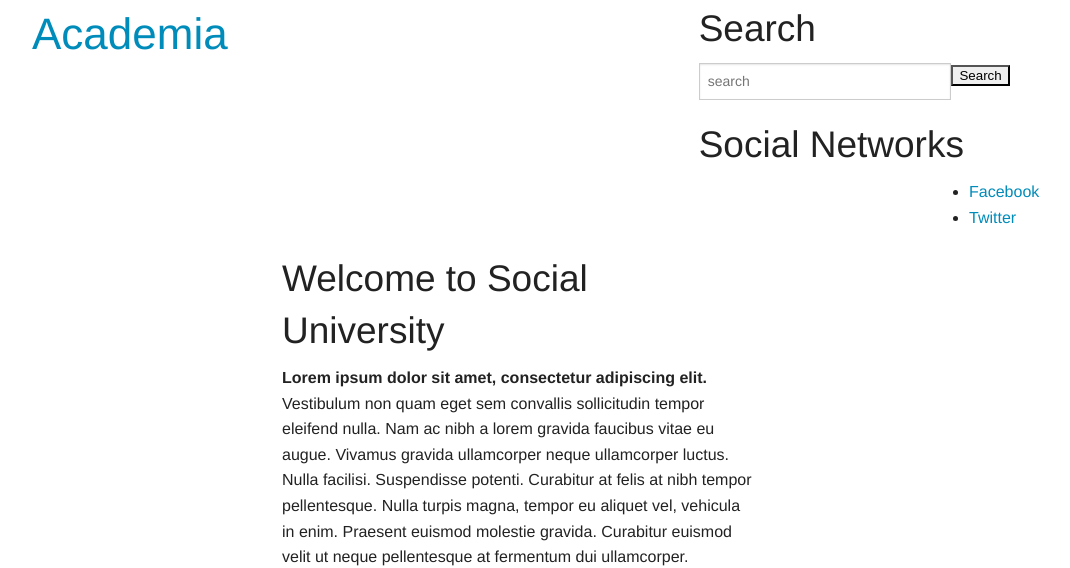
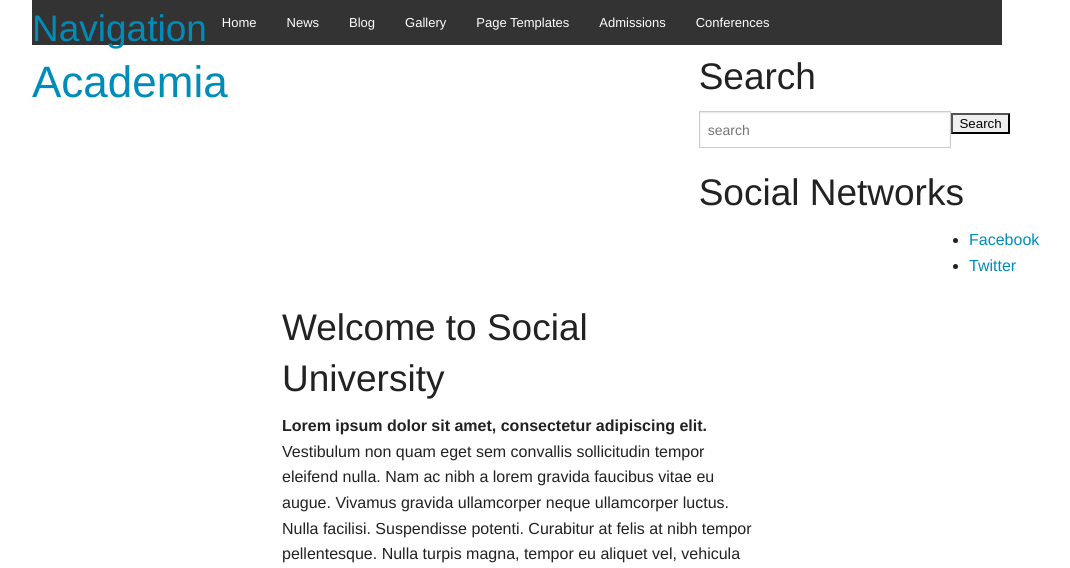
Before and after one commit to AlexVacca/academia, a plain HTML site: page index.html in a window 1280 px wide. Shown: the top 568 px of the page, without its empty margins (123-1193 px from the left). Drawn offline with Linux system fonts and the light colour scheme.

Commit message:
Add navigation to index

```diff
--- a/index.html
+++ b/index.html
@@ -10,6 +10,34 @@
   <body>
 
 <header>
+
+<div class="row">
+  <div class="large-12 medium-12 small-12 columns">
+    <div id="navigation">
+
+      <nav class="top-bar" data-topbar role="navigation">
+        <ul class="title-area">
+          <li class="name">
+            <h2><a href="#">Navigation</a></h2>
+          </li>
+          <li class="toggle-topbar menu-icon"><a href="#"><span>Menu</span></a></li>
+        </ul>
+        <section class="top-bar-section">
+          <ul class="left">
+            <li><a href="#" class="active">Home</a></li>
+            <li><a href="#">News</a></li>
+            <li><a href="#">Blog</a></li>
+            <li><a href="#">Gallery</a></li>
+            <li><a href="#">Page Templates</a></li>
+            <li><a href="#">Admissions</a></li>
+            <li><a href="#">Conferences</a></li>
+          </ul>
+        </section>
+      </nav>
+
+    </div>
+  </div>
+</div>
 
   <div class="row">
     <div class="large-8 medium-8 small-12 columns">
```
